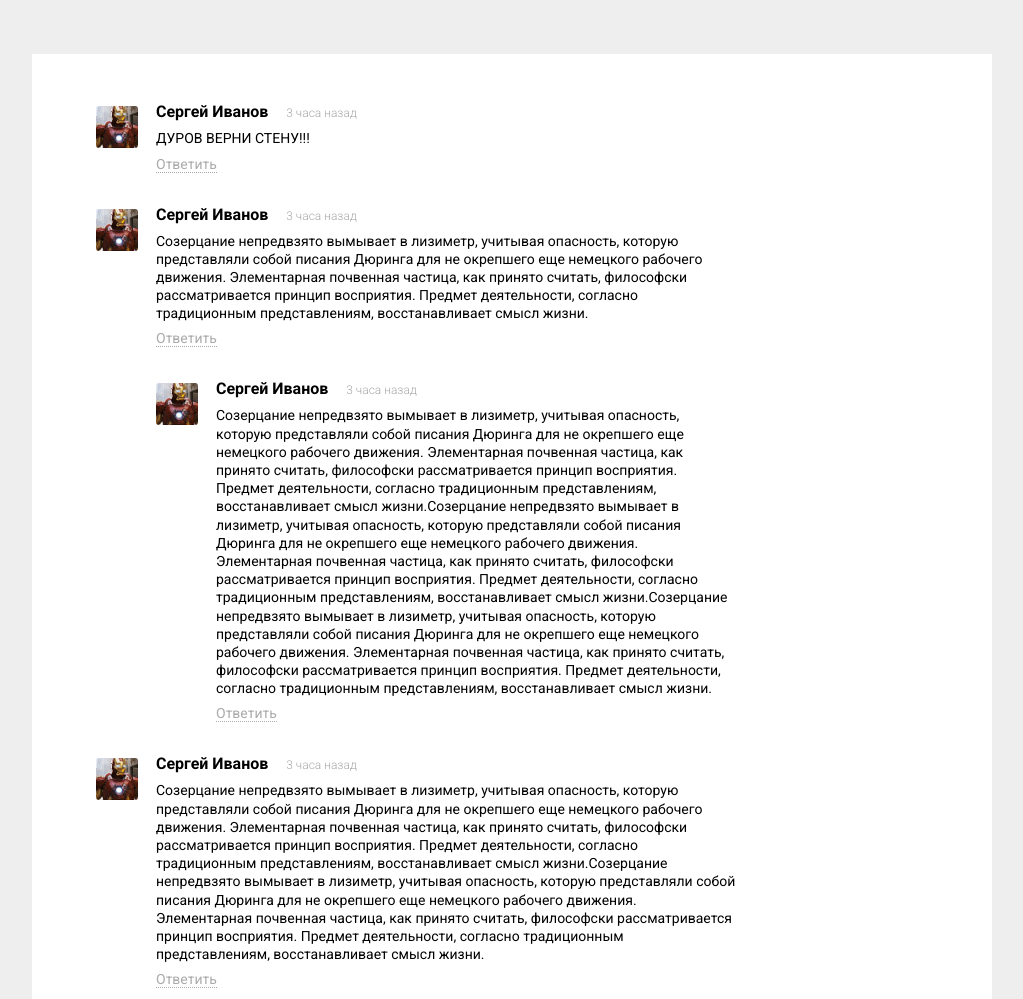
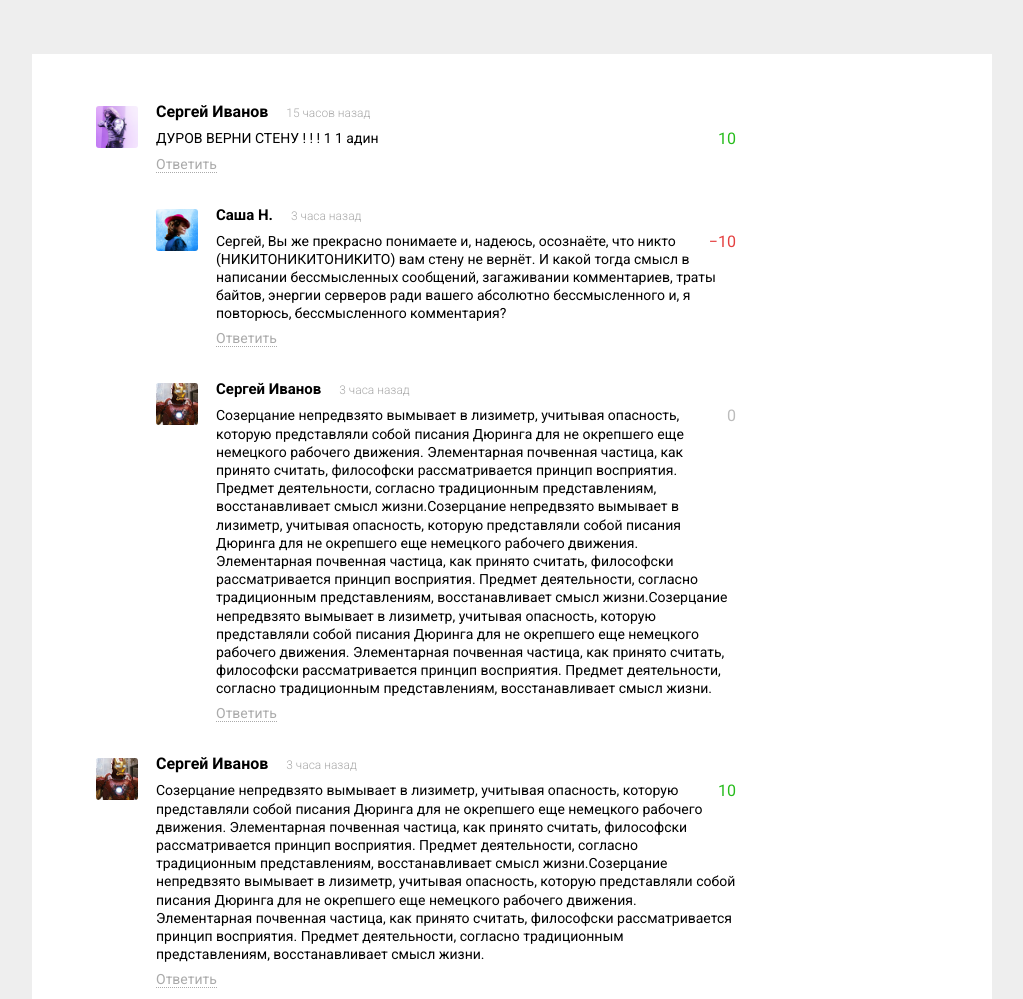
Before and after one commit to upisfree/tj-vacancy, a plain HTML site: page index.html in a window 1280 px wide. Shown: the part 3002-4001 px from the top of the page, without its empty margins (128-1151 px from the left). Drawn offline with Linux system fonts and the light colour scheme.

Commit message:
Add rating

```diff
--- a/css/main.css
+++ b/css/main.css
@@ -425,6 +425,11 @@ blockquote p
   margin-left: 60px;
 }
 
+.comments .comment.second-level author
+{
+  font-size: 15px;
+}
+
 .comments .comment img
 {
   display: block;
@@ -433,6 +438,23 @@ blockquote p
   height: 42px;
   margin-top: 4px;
   border-radius: 3px;
+}
+
+.comments .comment .rating
+{
+  margin-top: 8px;
+  float: right;
+  color: #bcbcbc;
+}
+
+.comments .comment .rating.positive
+{
+  color: #26bc1b;
+}
+
+.comments .comment .rating.negative
+{
+  color: #e44040;
 }
 
 .comments .comment .info,
@@ -489,8 +511,3 @@ blockquote p
   color: #000;
   border-bottom-color: #000;
 }
-
-.comments .comment .rating
-{
-  display: none;
-}
--- a/index.html
+++ b/index.html
@@ -222,34 +222,34 @@
     <section class="comments">
       <div class="container">
         <div class="comment">
-          <img src="./img/avatars/585401_original.jpg">
+          <img src="./img/avatars/109687_original.png">
 
           <div class="info">
             <author>Сергей Иванов</author>
-            <time>3 часа назад</time>
+            <time>15 часов назад</time>
           </div>
 
           <span class="rating">10</span>
 
           <p>
-ДУРОВ ВЕРНИ СТЕНУ!!!
+ДУРОВ ВЕРНИ СТЕНУ ! ! ! 1 1 адин
           </p>
 
           <a href="#" class="pointer reply">Ответить</a>
         </div>
 
-        <div class="comment">
-          <img src="./img/avatars/585401_original.jpg">
+        <div class="comment second-level">
+          <img src="./img/avatars/827687_original.jpg">
 
           <div class="info">
-            <author>Сергей Иванов</author>
+            <author>Саша Н.</author>
             <time>3 часа назад</time>
           </div>
 
-          <span class="rating">10</span>
+          <span class="rating">−10</span>
 
           <p>
-Созерцание непредвзято вымывает в лизиметр, учитывая опасность, которую представляли собой писания Дюринга для не окрепшего еще немецкого рабочего движения. Элементарная почвенная частица, как принято считать, философски рассматривается принцип восприятия. Предмет деятельности, согласно традиционным представлениям, восстанавливает смысл жизни.
+Сергей, Вы же прекрасно понимаете и, надеюсь, осознаёте, что никто (НИКИТОНИКИТОНИКИТО) вам стену не вернёт. И какой тогда смысл в написании бессмысленных сообщений, загаживании комментариев, траты байтов, энергии серверов ради вашего абсолютно бессмысленного и, я повторюсь, бессмысленного комментария?
           </p>
 
           <a href="#" class="pointer reply">Ответить</a>
@@ -264,7 +264,7 @@
             <time>3 часа назад</time>
           </div>
 
-          <span class="rating">10</span>
+          <span class="rating">0</span>
 
           <p>
 Созерцание непредвзято вымывает в лизиметр, учитывая опасность, которую представляли собой писания Дюринга для не окрепшего еще немецкого рабочего движения. Элементарная почвенная частица, как принято считать, философски рассматривается принцип восприятия. Предмет деятельности, согласно традиционным представлениям, восстанавливает смысл жизни.Созерцание непредвзято вымывает в лизиметр, учитывая опасность, которую представляли собой писания Дюринга для не окрепшего еще немецкого рабочего движения. Элементарная почвенная частица, как принято считать, философски рассматривается принцип восприятия. Предмет деятельности, согласно традиционным представлениям, восстанавливает смысл жизни.Созерцание непредвзято вымывает в лизиметр, учитывая опасность, которую представляли собой писания Дюринга для не окрепшего еще немецкого рабочего движения. Элементарная почвенная частица, как принято считать, философски рассматривается принцип восприятия. Предмет деятельности, согласно традиционным представлениям, восстанавливает смысл жизни.
--- a/js/main.js
+++ b/js/main.js
@@ -12,4 +12,14 @@ $(function()
     $('.featured .unvisible').animate({opacity: 1}, featuredAnimationTime).removeClass('unvisible');
     $('.featured button').animate({opacity: 0}, featuredAnimationTime).hide(featuredAnimationTime);
   });
+
+  $('.comments .comment .rating').each(function()
+  {
+    var t = $(this);
+
+    if (t.text().search(/[0-9]/) == 1) // +'−10' == NaN, поэтому проверка не значения
+      t.addClass('negative');
+    else if (t.text() > 0)
+      t.addClass('positive');
+  });
 });
```
